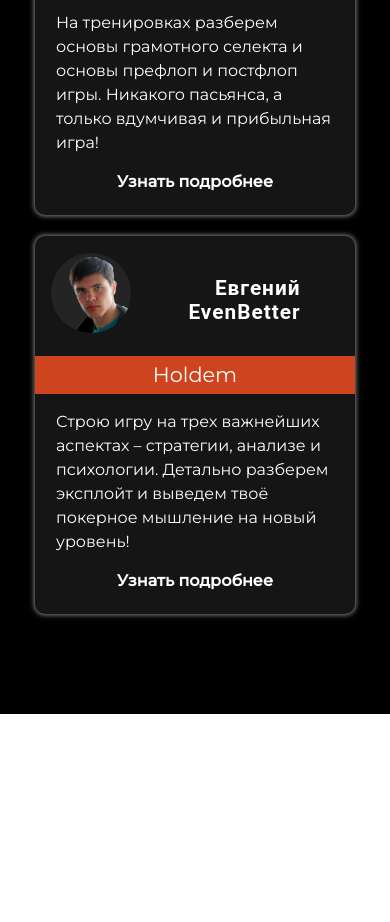
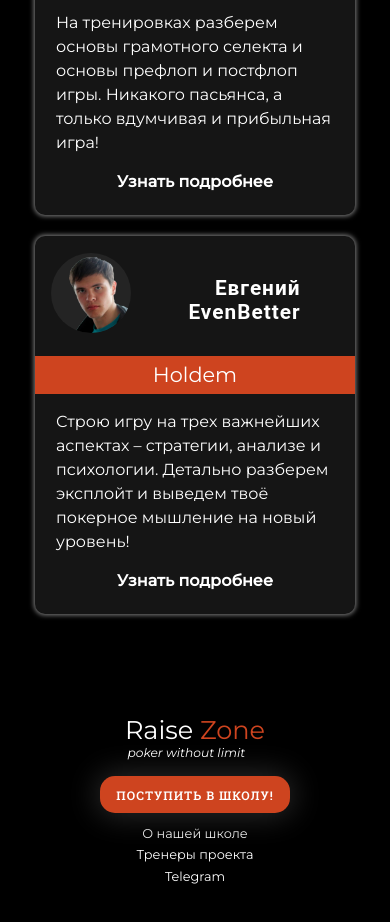
Before and after one commit to Barelnikovs/Poker-PRO-affiliate, a plain HTML site: page index.html in a window 390 px wide. Shown: the part 2484-3406 px from the top of the page. Before the commit the page ends 3198 px from the top, so only its background shows below. Drawn offline with Linux system fonts and the light colour scheme; a script that the page names is missing; a web font is replaced by a local one.

Commit message:
Raise-zone1.0.0

```diff
--- a/index.html
+++ b/index.html
@@ -140,6 +140,23 @@
                 </div>
             </div>
 
+            <footer class="footer">
+                <div class="logo logo--footer">
+                    <p class="logo__raise-zone">Raise <span>Zone</span></p>
+                    <p class="logo__poker">poker without limit</p>
+                </div>
+                <div>
+                    <button class="footer__button" id="footerButton" type="button">Поступить в школу!</button>
+                </div>
+                <div>
+                    <ul>
+                        <li class="nav__li" data-goto=".about-us">О нашей школе</li>
+                        <li class="nav__li" data-goto=".coaches">Тренеры проекта</li>
+                        <li class="nav__li"><a href="https://t.me/roadtopokerpro" target="_blank">Telegram</a></li>
+                    </ul>
+                </div>
+            </footer>
+
             <div class="onboarding-overlay"></div>  <!--onboarding-->
 
             <div class="onboarding-conteiner">
--- a/js/form-validation.js
+++ b/js/form-validation.js
@@ -41,6 +41,7 @@ document.addEventListener('DOMContentLoaded', function() {
                 formConteiner.classList.remove('sending')
                 document.querySelectorAll('.filling').forEach((elem, index) => {
                     if (index === 2) {
+                        elem.classList.add('green')
                         elem.textContent = 'Заявка успешно отправлена'
                     }
                 })
@@ -56,7 +57,10 @@ document.addEventListener('DOMContentLoaded', function() {
             }
         } else {
             moveToErrorPart()
-            document.querySelectorAll('.filling').forEach(elem => elem.textContent = 'Заполните все поля')
+            document.querySelectorAll('.filling').forEach(elem => {
+                elem.classList.remove('green')
+                elem.textContent = 'Заполните все поля'
+            })
             error = 0
         }
     }
--- a/js/onboarding.js
+++ b/js/onboarding.js
@@ -4,6 +4,7 @@ document.addEventListener('DOMContentLoaded', function() {
     // Кнопки
     const liToForm = document.querySelector('#liToForm')
     const btnToForm = document.querySelector('#btnToForm')
+    const btnToFormFooter = document.querySelector('#footerButton')
 
     // Онбординг
     const overlay = document.querySelector('.onboarding-overlay')
@@ -25,7 +26,7 @@ document.addEventListener('DOMContentLoaded', function() {
     const close = document.querySelector('#close')
 
     liToForm.addEventListener('click', onboardingOn)
-    btnToForm.addEventListener('click', onboardingOn)
+    btnToFormFooter.addEventListener('click', onboardingOn)
     btnNext.addEventListener('click', next)
     btnReturn.addEventListener('click', Return)
 
@@ -61,6 +62,7 @@ document.addEventListener('DOMContentLoaded', function() {
         btns.forEach(elem => elem.classList.remove('onboarding-conteiner__btn--active'))
         overlay.removeEventListener('click', onboardingOff)
         close.removeEventListener('click', onboardingOff)
+        document.querySelectorAll('.filling').forEach(elem => elem.classList.remove('green'))
     }
 
     function next() {
--- a/sass/style.scss
+++ b/sass/style.scss
@@ -95,6 +95,12 @@ body {
         &__poker {
             font-size: 0.765rem;
         }
+    }
+
+    &--footer {
+        margin: 0;
+        cursor: default;
+        justify-content: start;
     }
 }
 .burger {
@@ -704,6 +710,96 @@ body {
     }
 }
 
+.footer {
+    width: 70%;
+    margin: 0 auto 7rem;
+    display: flex;
+    justify-content: space-evenly;
+
+    @media (max-width: $breakpoint_xl) {
+        width: 85%;
+    }
+    @media (max-width: $breakpoint_md) {
+        width: 100%;
+    }
+    @media (max-width: 520px) {
+        flex-direction: column;
+        align-items: center;
+        margin: 0 auto 3rem;
+        div {
+            margin-bottom: 0.5rem;
+        }
+    }
+
+    &__button {
+        color: #fff;
+        background-color: $base-color;
+        border: none;
+        border-radius: 15px;
+        font-family: 'Roboto Slab', serif;
+        font-weight: 600;
+        letter-spacing: 1px;
+        text-transform: uppercase;
+        box-shadow: 0 0 30px 3px rgb(42, 42, 42);
+        font-size: 0.9rem;
+        padding: 0.8rem 1.25rem;
+        margin-top: 0.5rem;
+        cursor: pointer;
+        transition: transform .2s ease;
+        transform: scale(1);
+
+        @media (max-width: $breakpoint_xxl) {
+            font-size: 0.8rem;
+            padding: 0.7rem 1.1rem;
+        }
+        @media (max-width: $breakpoint_xl) {
+            font-size: 0.75rem;
+            padding: 0.65rem 1rem;
+        }
+        @media (max-width: $breakpoint_md) {
+            font-size: 0.65rem;
+            padding: 0.65rem 0.85rem;
+        }
+        @media (max-width: 520px) {
+            font-size: 0.75rem;
+            padding: 0.65rem 1rem;
+        }
+
+        &:hover {
+            transform: scale(1.05);
+        }
+
+        &:active {
+            background-color: #e8e8e8;
+        }
+    }
+
+    ul {
+        list-style-type: none;
+        padding-top: 0.3rem;
+
+        li {
+            font-size: 1.1rem;
+            margin-bottom: 0.4rem;
+            cursor: pointer;
+
+            @media (max-width: $breakpoint_xl) {
+                font-size: 1rem;
+            }
+            @media (max-width: $breakpoint_md) {
+                font-size: 0.8rem;
+            }
+            @media (max-width: 520px) {
+                text-align: center;
+            }
+        }
+
+        a {
+            text-decoration: none;
+        }
+    }
+}
+
 .onboarding-overlay {
     background-color: rgba(0, 0, 0, 0.6);
     position: fixed;
@@ -936,6 +1032,10 @@ body {
             @media (max-width: $breakpoint_sm) {
                 font-size: 1rem;
             }
+
+            &.green {
+                color: #00b300;
+            }
         }
     }
 
```
Also changed, not shown: css/style.css, 1 other file.
